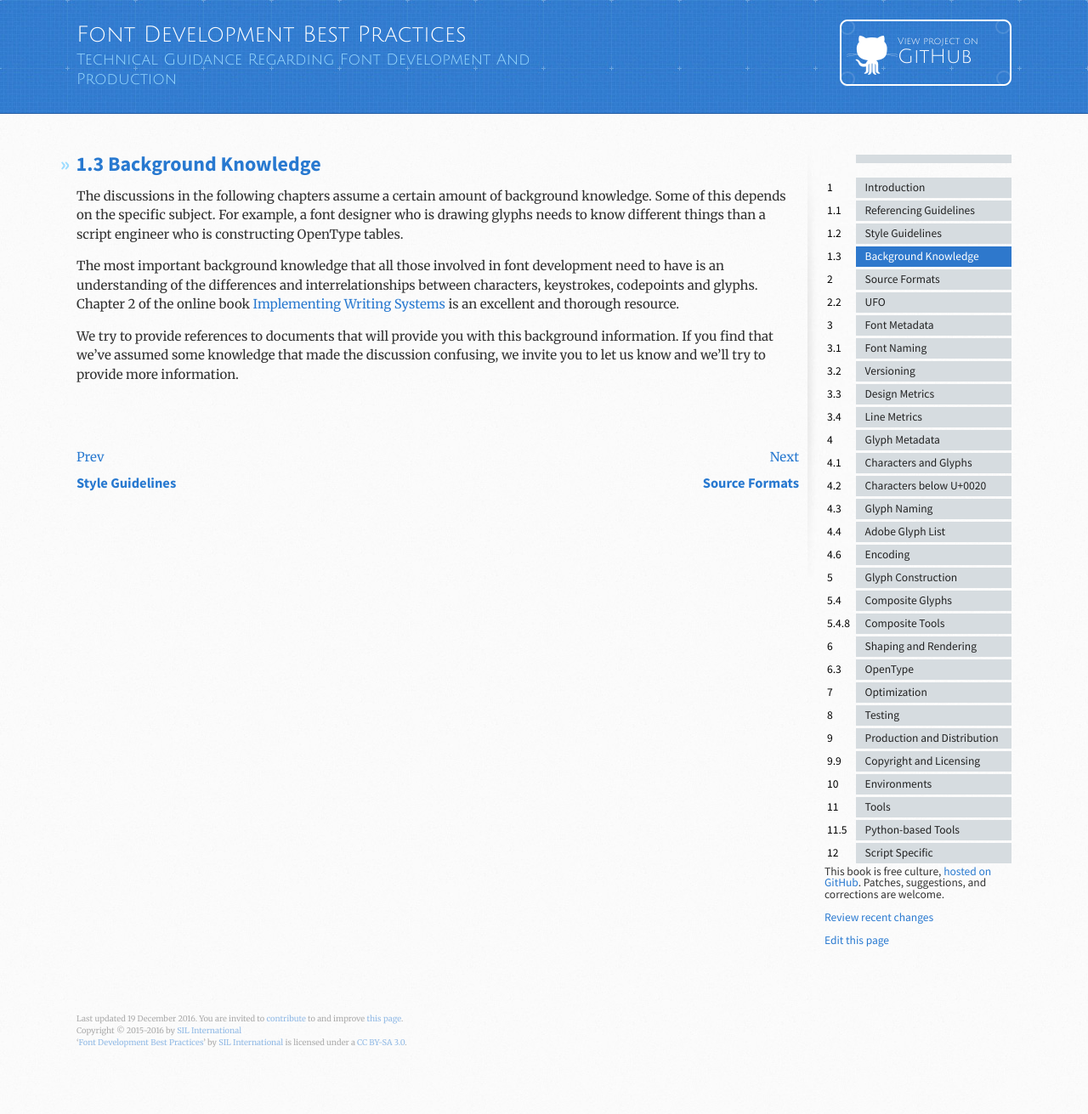
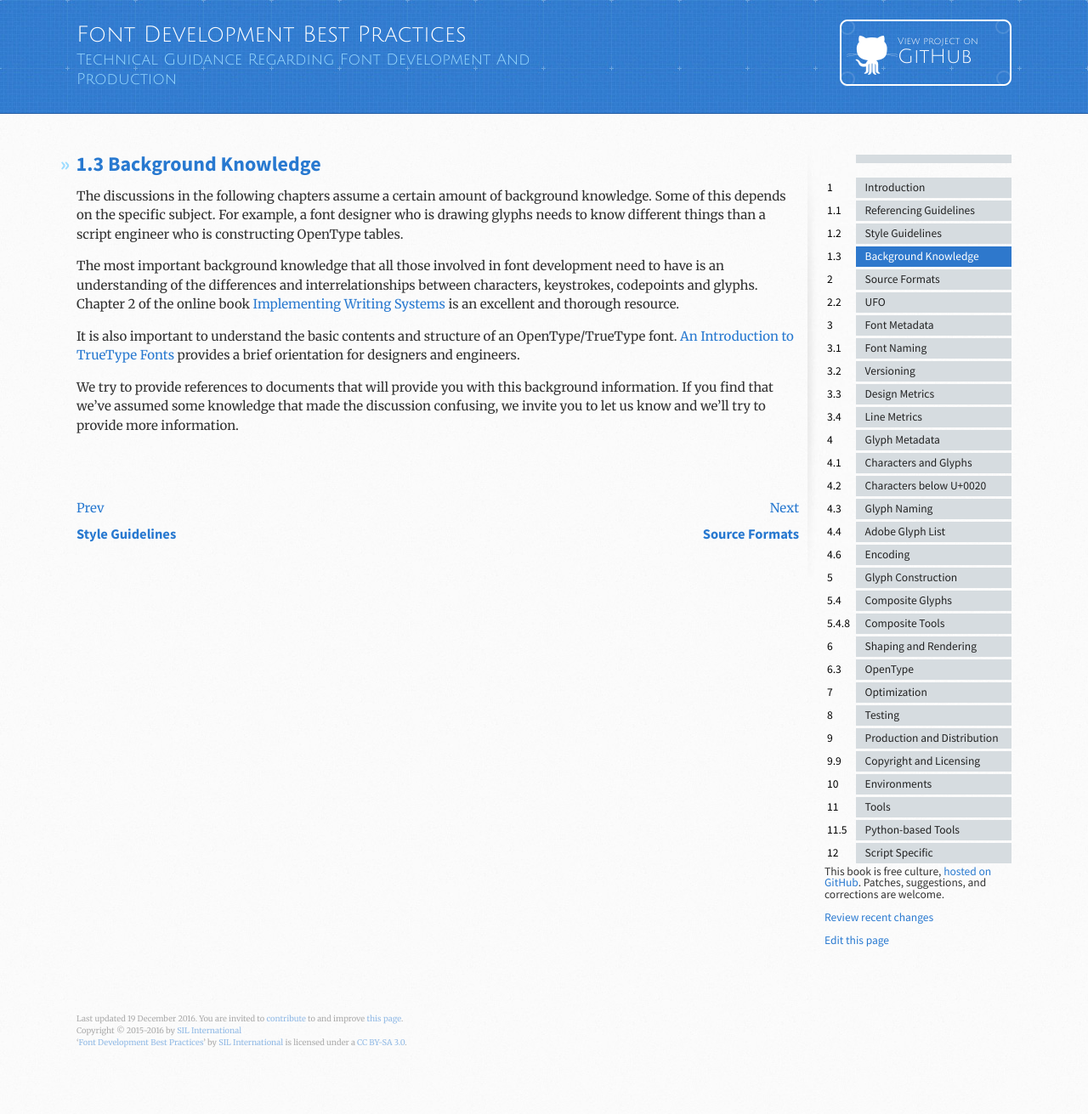
Before and after one commit to silnrsi/FDBP, a Jekyll site: the page built from en-US/Background_Knowledge.md, in a window 1280 px wide. Shown: the whole page at 85% size. Built offline with Jekyll 4.4.1, drawn with Linux system fonts in a browser that asks for light colours.

Commit message:
Added link to TrueType Intro

```diff
--- a/en-US/Background_Knowledge.md
+++ b/en-US/Background_Knowledge.md
@@ -13,7 +13,10 @@ For example, a font designer who is drawing glyphs needs to know different thing
 
 The most important background knowledge that all those involved in font development need to have is an understanding of the differences and interrelationships between characters, keystrokes, codepoints and glyphs. Chapter 2 of the online book [Implementing Writing Systems][IWSc2] is an excellent and thorough resource.
 
+It is also important to understand the basic contents and structure of an OpenType/TrueType font. [An Introduction to TrueType Fonts][TTIntro] provides a brief orientation for designers and engineers.
+
 We try to provide references to documents that will provide you with this background information.
 If you find that we've assumed some knowledge that made the discussion confusing, we invite you to let us know and we'll try to provide more information.
 
 [IWSc2]: http://scripts.sil.org/IWS-Chapter02
+[TTIntro]: http://scripts.sil.org/IWS-Chapter08
```
